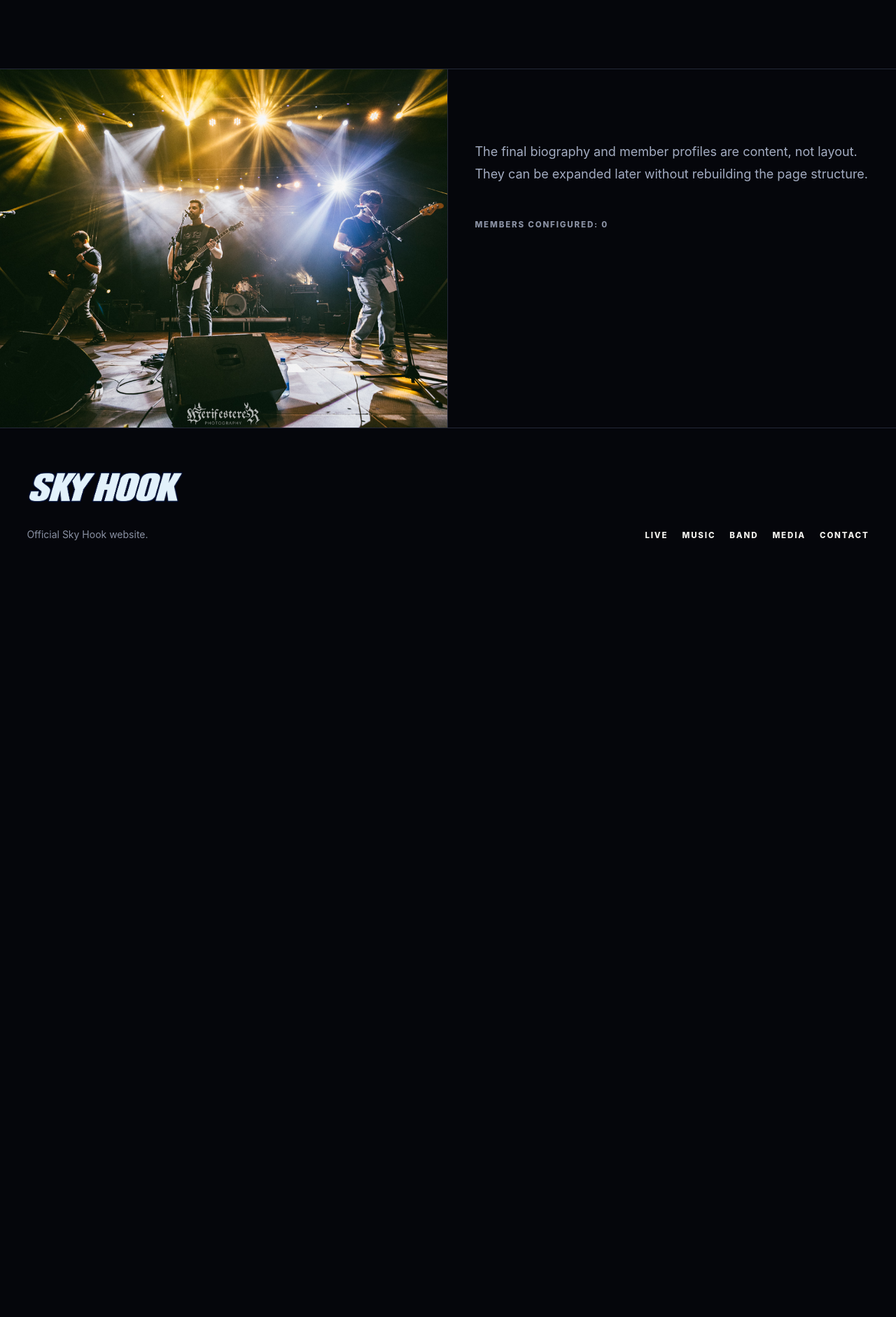
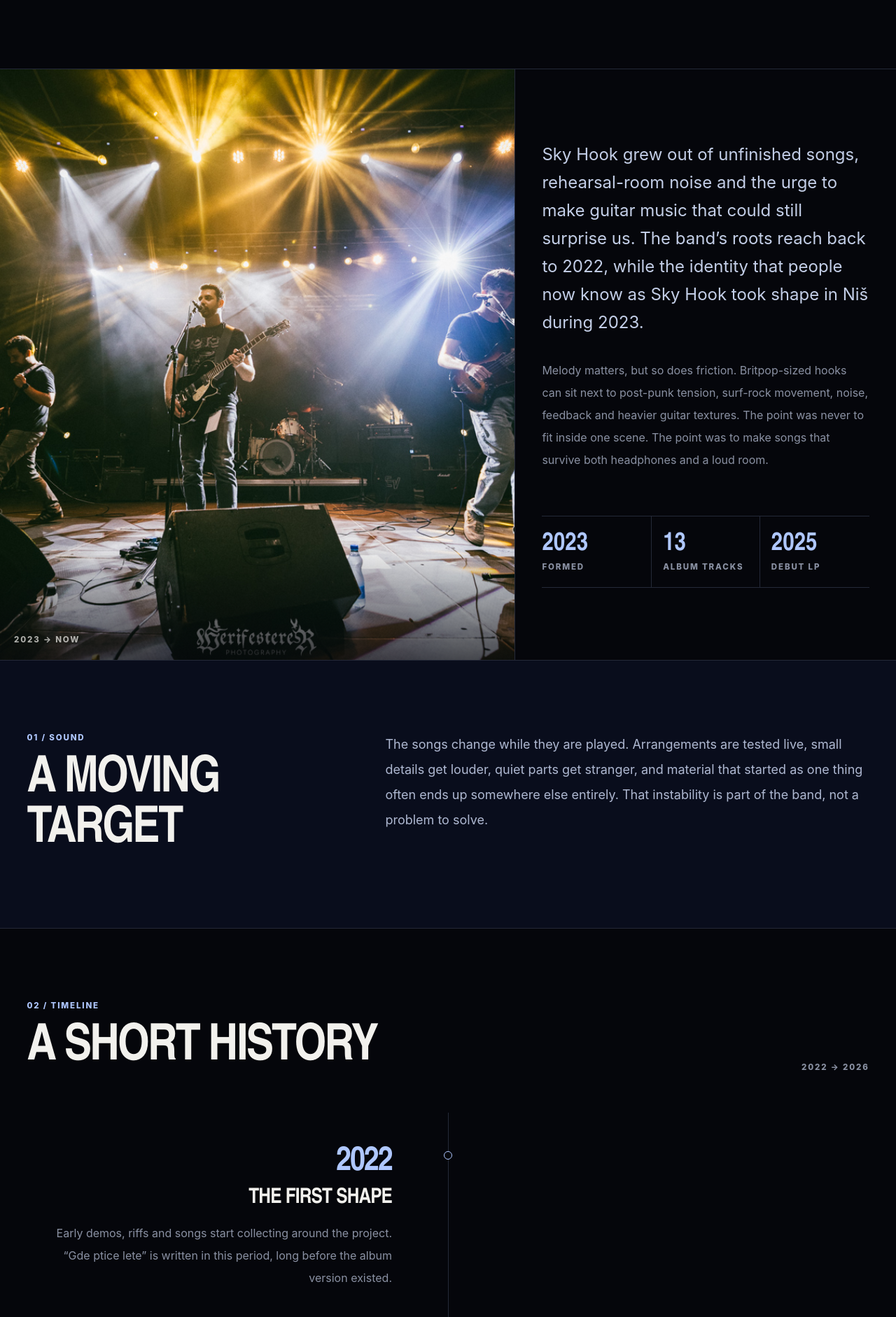
Before and after one commit to m4rkovic/sky-hook-website, a Next.js app: page /en/band in a window 1280 px wide. Shown: the part 318-2200 px from the top of the page at 70% size. Before the commit the page ends 1140 px from the top, so only its background shows below. Built offline with nearby package versions, Linux system fonts and the light colour scheme; no server answers.

Commit message:
Build rich band story and timeline page

```diff
--- a/src/app/[locale]/(site)/band/page.tsx
+++ b/src/app/[locale]/(site)/band/page.tsx
@@ -2,8 +2,8 @@ import type { Metadata } from "next";
 import Image from "next/image";
 import { notFound } from "next/navigation";
 import { PageShell } from "@/components/layout/page-shell";
+import { bandCopy } from "@/content/band";
 import { mediaItems } from "@/content/media";
-import { members } from "@/content/members";
 import { getDictionary } from "@/i18n/get-dictionary";
 import { hasLocale, type Locale } from "@/i18n/config";
 
@@ -12,20 +12,131 @@ export const metadata: Metadata = { title: "Band" };
 export default async function BandPage({ params }: { params: Promise<{ locale: string }> }) {
   const { locale: rawLocale } = await params;
   if (!hasLocale(rawLocale)) notFound();
+
   const locale = rawLocale as Locale;
   const dict = getDictionary(locale);
-  const image = mediaItems[0];
+  const copy = bandCopy[locale];
+  const primaryImage = mediaItems.find((item) => item.id === "live-01") ?? mediaItems[0];
+  const secondaryImage = mediaItems.find((item) => item.id === "live-02") ?? mediaItems[1] ?? mediaItems[0];
 
   return (
     <PageShell eyebrow={dict.band.eyebrow} title={dict.band.title}>
       <section className="border-t border-line">
-        <div className="grid lg:grid-cols-2">
-          <div className="relative min-h-[32rem] border-b border-line lg:border-b-0 lg:border-r">
-            <Image src={image.src} alt={image.alt} fill className="media-cover" style={{ objectPosition: image.focalPoint }} />
+        <div className="grid lg:grid-cols-[1.15fr_0.85fr]">
+          <div className="relative min-h-[34rem] border-b border-line lg:min-h-[44rem] lg:border-b-0 lg:border-r">
+            <Image
+              src={primaryImage.src}
+              alt={primaryImage.alt}
+              fill
+              priority
+              className="media-cover"
+              style={{ objectPosition: primaryImage.focalPoint }}
+            />
+            <div className="absolute inset-x-0 bottom-0 h-40 bg-gradient-to-t from-background/70 to-transparent" />
+            <span className="absolute bottom-5 left-5 kicker text-paper/70">2023 → NOW</span>
           </div>
+
+          <div className="flex flex-col justify-between p-[var(--sh-gutter)] py-[var(--sh-section-y)]">
+            <div>
+              <p className="max-w-xl text-xl leading-9 text-ice-light/90 md:text-2xl md:leading-10">
+                {copy.intro}
+              </p>
+              <p className="mt-8 max-w-xl text-base leading-8 text-muted">
+                {copy.secondary}
+              </p>
+            </div>
+
+            <div className="mt-16 grid grid-cols-3 border-y border-line">
+              <div className="py-5 pr-4">
+                <div className="font-display text-4xl font-black text-ice">2023</div>
+                <div className="kicker mt-1 text-muted">formed</div>
+              </div>
+              <div className="border-x border-line px-4 py-5">
+                <div className="font-display text-4xl font-black text-ice">13</div>
+                <div className="kicker mt-1 text-muted">album tracks</div>
+              </div>
+              <div className="py-5 pl-4">
+                <div className="font-display text-4xl font-black text-ice">2025</div>
+                <div className="kicker mt-1 text-muted">debut LP</div>
+              </div>
+            </div>
+          </div>
+        </div>
+      </section>
+
+      <section className="section-frame bg-surface">
+        <div className="site-container section-grid items-start">
+          <div className="col-span-12 md:col-span-4">
+            <p className="kicker text-ice">01 / SOUND</p>
+            <h2 className="mt-4 font-display text-5xl font-black uppercase tracking-[-0.04em] md:text-7xl">
+              {copy.soundTitle}
+            </h2>
+          </div>
+          <div className="col-span-12 md:col-span-7 md:col-start-6">
+            <p className="max-w-3xl text-lg leading-9 text-ice-light/80">{copy.soundBody}</p>
+          </div>
+        </div>
+      </section>
+
+      <section className="section-frame overflow-hidden">
+        <div className="site-container">
+          <div className="mb-14 grid gap-4 md:grid-cols-[1fr_auto] md:items-end">
+            <div>
+              <p className="kicker text-ice">02 / TIMELINE</p>
+              <h2 className="mt-4 font-display text-5xl font-black uppercase tracking-[-0.04em] md:text-7xl">
+                {copy.timelineTitle}
+              </h2>
+            </div>
+            <span className="kicker text-muted">2022 → 2026</span>
+          </div>
+
+          <div className="relative">
+            <div className="absolute bottom-0 left-[1.55rem] top-0 w-px bg-line md:left-1/2" aria-hidden="true" />
+
+            <div className="space-y-12 md:space-y-0">
+              {copy.timeline.map((item, index) => {
+                const left = index % 2 === 0;
+                return (
+                  <article
+                    key={item.year}
+                    className="relative grid grid-cols-[3.1rem_1fr] gap-5 md:grid-cols-2 md:gap-16 md:py-12"
+                  >
+                    <div className="absolute left-[1.15rem] top-2 h-3 w-3 rounded-full border border-ice bg-background md:left-1/2 md:-translate-x-1/2 md:top-[3.4rem]" />
+
+                    <div className={left ? "md:pr-12 md:text-right" : "md:col-start-2 md:pl-12"}>
+                      <div className="font-display text-5xl font-black tracking-[-0.04em] text-ice">{item.year}</div>
+                      <h3 className="mt-2 font-display text-3xl font-black uppercase tracking-[-0.03em]">{item.title}</h3>
+                      <p className="mt-4 max-w-xl text-base leading-8 text-muted md:ml-auto">{item.body}</p>
+                    </div>
+
+                    <div className="hidden md:block" />
+                  </article>
+                );
+              })}
+            </div>
+          </div>
+        </div>
+      </section>
+
+      <section className="border-t border-line">
+        <div className="grid lg:grid-cols-[0.9fr_1.1fr]">
           <div className="p-[var(--sh-gutter)] py-[var(--sh-section-y)]">
-            <p className="max-w-xl text-lg leading-8 text-ice-light/75">{dict.band.body}</p>
-            <p className="kicker mt-12 text-muted">{dict.band.membersConfigured}: {members.length}</p>
+            <p className="kicker text-ice">03 / NOW</p>
+            <h2 className="mt-4 font-display text-5xl font-black uppercase tracking-[-0.04em] md:text-7xl">
+              {copy.nowTitle}
+            </h2>
+            <p className="mt-8 max-w-xl text-lg leading-9 text-ice-light/80">{copy.nowBody}</p>
+          </div>
+
+          <div className="relative min-h-[30rem] border-t border-line lg:min-h-[40rem] lg:border-l lg:border-t-0">
+            <Image
+              src={secondaryImage.src}
+              alt={secondaryImage.alt}
+              fill
+              className="media-cover"
+              style={{ objectPosition: secondaryImage.focalPoint }}
+            />
+            <div className="absolute inset-0 bg-gradient-to-tr from-surface-strong/30 via-transparent to-transparent" />
           </div>
         </div>
       </section>
```
